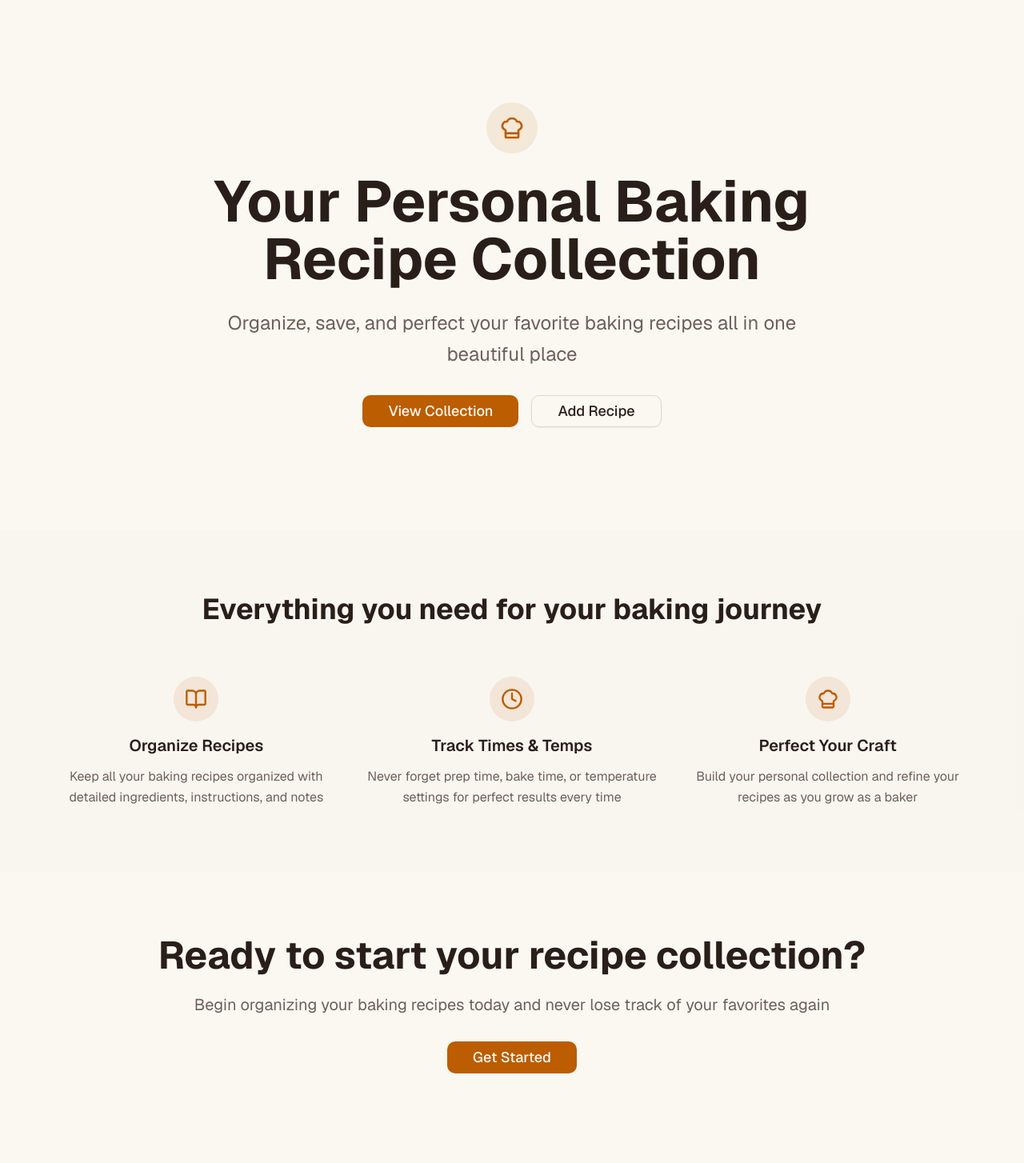
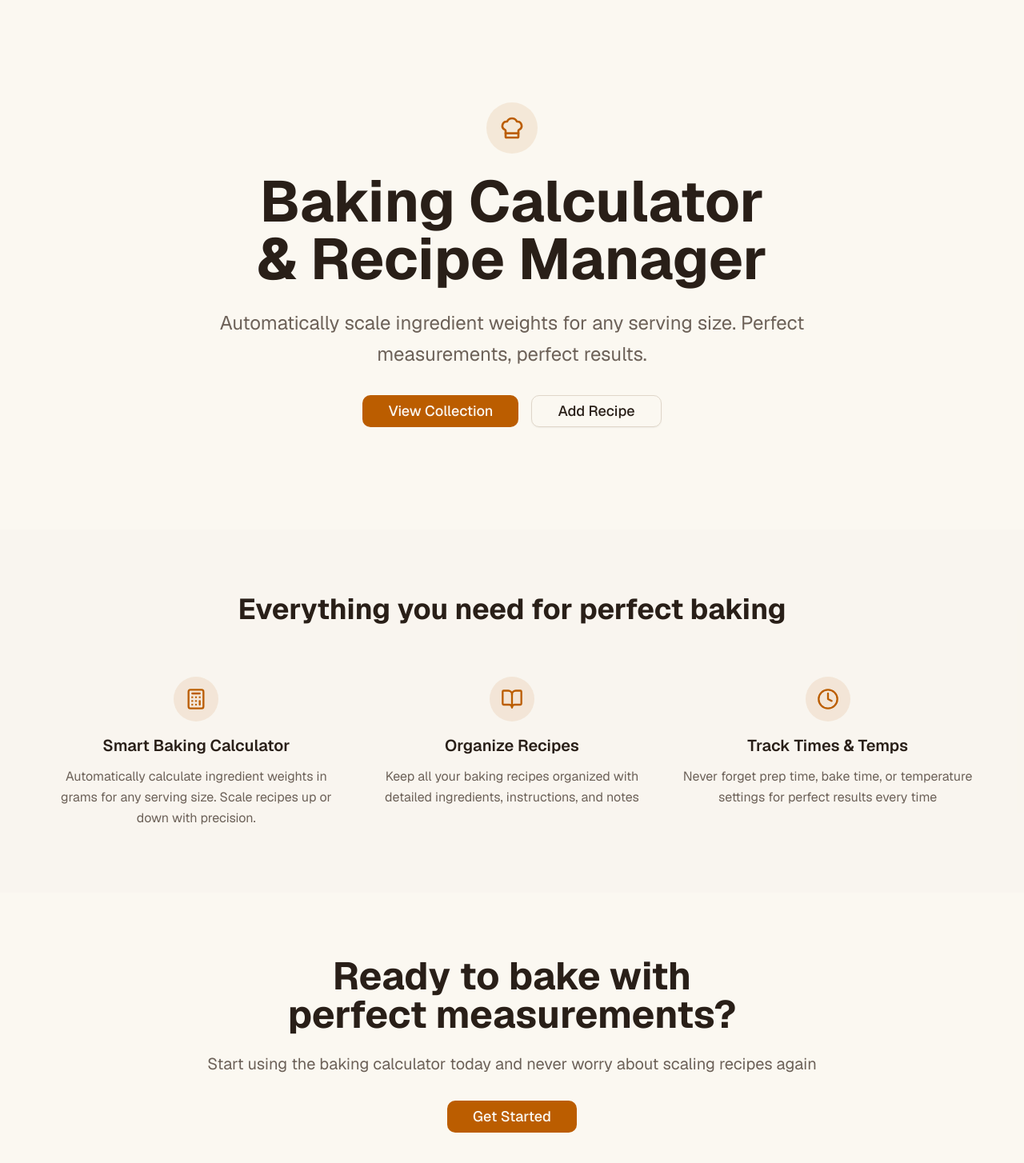
Before and after one commit to SymphonyIceAttack/bakingrecipes, a Next.js app: page / in a window 1280 px wide. Shown: the top 1454 px of the page at 80% size. Before the commit the page ends 1422 px from the top, so only its background shows below. Built offline with nearby package versions, Linux system fonts and the light colour scheme.

Commit message:
feat: update matadata

```diff
--- a/app/layout.tsx
+++ b/app/layout.tsx
@@ -1,22 +1,56 @@
 import { Analytics } from "@vercel/analytics/next";
 import type { Metadata } from "next";
 import { Geist, Geist_Mono } from "next/font/google";
+import type React from "react";
 import "./globals.css";
 
-const geistSans = Geist({
-  variable: "--font-geist-sans",
-  subsets: ["latin"],
-});
-
-const geistMono = Geist_Mono({
-  variable: "--font-geist-mono",
-  subsets: ["latin"],
-});
+const _geist = Geist({ subsets: ["latin"] });
+const _geistMono = Geist_Mono({ subsets: ["latin"] });
 
 export const metadata: Metadata = {
-  title: "Baking Calculator: Recipe Scaling, Costing & Ingredient Conversion",
+  title: {
+    default:
+      "Baking Calculator & Recipe Manager - Scale Your Recipes Perfectly",
+    template: "%s | Baking Calculator",
+  },
   description:
-    "Tired of underpricing? Use our ultimate online baking calculator. Easily track ingredient costs, factor in overhead, and set profitable prices for all your cakes, cookies, and pastries!",
+    "Professional baking calculator that automatically scales ingredient weights based on serving sizes. Manage your baking recipes with precision - adjust servings and get instant gram measurements for perfect results every time.",
+  keywords: [
+    "baking calculator",
+    "recipe scaler",
+    "ingredient calculator",
+    "baking recipes",
+    "recipe management",
+    "serving size calculator",
+    "gram calculator",
+    "cooking",
+  ],
+  authors: [{ name: "Baking Calculator" }],
+  creator: "Baking Calculator",
+  publisher: "Baking Calculator",
+  formatDetection: {
+    email: false,
+    address: false,
+    telephone: false,
+  },
+  metadataBase: new URL("https://www.bakingrecipes.top"),
+  openGraph: {
+    title: "Baking Calculator & Recipe Manager - Scale Your Recipes Perfectly",
+    description:
+      "Professional baking calculator that automatically scales ingredient weights. Adjust servings and get instant gram measurements for perfect baking results.",
+    type: "website",
+    locale: "en_US",
+  },
+  twitter: {
+    card: "summary_large_image",
+    title: "Baking Calculator & Recipe Manager",
+    description:
+      "Automatically scale ingredient weights based on serving sizes. Perfect measurements every time.",
+  },
+  robots: {
+    index: true,
+    follow: true,
+  },
 };
 
 export default function RootLayout({
@@ -26,11 +60,9 @@ export default function RootLayout({
 }>) {
   return (
     <html lang="en">
-      <body
-        className={`${geistSans.variable} ${geistMono.variable} antialiased`}
-      >
+      <body className={`font-sans antialiased`}>
+        {children}
         <Analytics />
-        {children}
       </body>
     </html>
   );
--- a/app/page.tsx
+++ b/app/page.tsx
@@ -1,4 +1,4 @@
-import { BookOpen, ChefHat, Clock } from "lucide-react";
+import { BookOpen, Calculator, ChefHat, Clock } from "lucide-react";
 import Link from "next/link";
 import { Button } from "@/components/ui/button";
 
@@ -13,11 +13,11 @@ export default function Home() {
               <ChefHat className="w-8 h-8 text-primary" />
             </div>
             <h1 className="text-5xl md:text-7xl font-bold text-balance mb-6 text-foreground">
-              Your Personal Baking Recipe Collection
+              Baking Calculator & Recipe Manager
             </h1>
             <p className="text-xl md:text-2xl text-muted-foreground text-pretty mb-8 leading-relaxed">
-              Organize, save, and perfect your favorite baking recipes all in
-              one beautiful place
+              Automatically scale ingredient weights for any serving size.
+              Perfect measurements, perfect results.
             </p>
             <div className="flex flex-col sm:flex-row gap-4 justify-center">
               <Button asChild size="lg" className="text-lg px-8">
@@ -40,9 +40,21 @@ export default function Home() {
       <section className="py-20 px-4 bg-muted/30">
         <div className="max-w-6xl mx-auto">
           <h2 className="text-3xl md:text-4xl font-bold text-center mb-16 text-balance">
-            Everything you need for your baking journey
+            Everything you need for perfect baking
           </h2>
           <div className="grid md:grid-cols-3 gap-8">
+            <div className="text-center">
+              <div className="inline-flex items-center justify-center w-14 h-14 rounded-full bg-primary/10 mb-4">
+                <Calculator className="w-7 h-7 text-primary" />
+              </div>
+              <h3 className="text-xl font-semibold mb-3">
+                Smart Baking Calculator
+              </h3>
+              <p className="text-muted-foreground leading-relaxed">
+                Automatically calculate ingredient weights in grams for any
+                serving size. Scale recipes up or down with precision.
+              </p>
+            </div>
             <div className="text-center">
               <div className="inline-flex items-center justify-center w-14 h-14 rounded-full bg-primary/10 mb-4">
                 <BookOpen className="w-7 h-7 text-primary" />
@@ -65,16 +77,6 @@ export default function Home() {
                 perfect results every time
               </p>
             </div>
-            <div className="text-center">
-              <div className="inline-flex items-center justify-center w-14 h-14 rounded-full bg-primary/10 mb-4">
-                <ChefHat className="w-7 h-7 text-primary" />
-              </div>
-              <h3 className="text-xl font-semibold mb-3">Perfect Your Craft</h3>
-              <p className="text-muted-foreground leading-relaxed">
-                Build your personal collection and refine your recipes as you
-                grow as a baker
-              </p>
-            </div>
           </div>
         </div>
       </section>
@@ -83,11 +85,11 @@ export default function Home() {
       <section className="py-20 px-4">
         <div className="max-w-4xl mx-auto text-center">
           <h2 className="text-3xl md:text-5xl font-bold mb-6 text-balance">
-            Ready to start your recipe collection?
+            Ready to bake with perfect measurements?
           </h2>
           <p className="text-xl text-muted-foreground mb-8 text-pretty">
-            Begin organizing your baking recipes today and never lose track of
-            your favorites again
+            Start using the baking calculator today and never worry about
+            scaling recipes again
           </p>
           <Button asChild size="lg" className="text-lg px-8">
             <Link href="/collection">Get Started</Link>
--- a/app/recipes/[id]/page.tsx
+++ b/app/recipes/[id]/page.tsx
@@ -1,6 +1,6 @@
 "use client";
 
-import { ArrowLeft, Clock, Thermometer, Users } from "lucide-react";
+import { ArrowLeft, Calculator, Clock, Thermometer, Users } from "lucide-react";
 import Image from "next/image";
 import Link from "next/link";
 import { useParams } from "next/navigation";
@@ -128,24 +128,40 @@ export default function RecipeDetailPage() {
             </Card>
 
             {/* Serving Calculator */}
-            <Card className="mt-6">
-              <CardHeader>
-                <CardTitle className="text-lg">调整份数</CardTitle>
+            <Card className="mt-6 border-2 border-primary/20 shadow-lg">
+              <CardHeader className="bg-primary/5">
+                <div className="flex items-center gap-2">
+                  <Calculator className="h-5 w-5 text-primary" />
+                  <CardTitle className="text-lg">Baking Calculator</CardTitle>
+                </div>
+                <p className="text-sm text-muted-foreground">
+                  Automatically scale ingredient weights
+                </p>
               </CardHeader>
-              <CardContent>
+              <CardContent className="pt-6">
                 <div className="space-y-2">
-                  <Label htmlFor="target-servings">目标份数</Label>
+                  <Label
+                    htmlFor="target-servings"
+                    className="text-base font-semibold"
+                  >
+                    Target Servings
+                  </Label>
                   <Input
                     id="target-servings"
                     type="number"
                     min="1"
                     value={targetServings}
                     onChange={(e) => setTargetServings(Number(e.target.value))}
-                    className="text-lg font-semibold"
+                    className="text-lg font-semibold h-12"
                   />
-                  <p className="text-sm text-muted-foreground">
-                    缩放比例: {scalingRatio.toFixed(2)}x
-                  </p>
+                  <div className="pt-2 px-3 py-2 bg-muted rounded-md">
+                    <p className="text-sm text-muted-foreground">
+                      Scaling ratio:
+                    </p>
+                    <p className="text-2xl font-bold text-primary">
+                      {scalingRatio.toFixed(2)}x
+                    </p>
+                  </div>
                 </div>
               </CardContent>
             </Card>
@@ -155,7 +171,12 @@ export default function RecipeDetailPage() {
           <div className="lg:col-span-2 space-y-6">
             <Card>
               <CardHeader>
-                <CardTitle>原料 (按 {targetServings} 份计算)</CardTitle>
+                <CardTitle>
+                  Ingredients (Calculated for {targetServings} servings)
+                </CardTitle>
+                <p className="text-sm text-muted-foreground">
+                  All weights automatically adjusted in grams
+                </p>
               </CardHeader>
               <CardContent>
                 <ul className="space-y-3">
```
